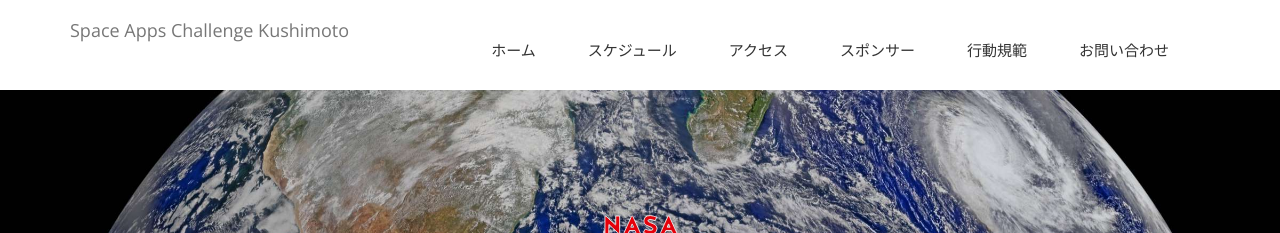
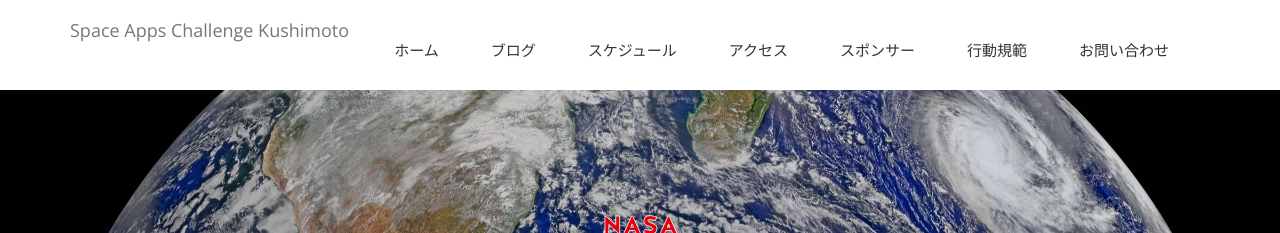
Before and after one commit to naogify/space-apps-kushimoto.github.io, a Jekyll site: the page built from index.html, in a window 1280 px wide and 900 px high. Shown: the top 233 px of the window. Built offline with Jekyll 4.4.1, drawn with Linux system fonts in a browser that asks for light colours; nearby versions of some CDN libraries; some web fonts are replaced.

Commit message:
NavbarとFooterのコメントアウトを解除

```diff
--- a/_includes/footer.html
+++ b/_includes/footer.html
@@ -7,7 +7,7 @@
         <div class="footer-manu">
           <ul>
             <li><a href="{{ site.baseurl }}/">ホーム</a></li>
-            <!-- <li><a href="{{ site.baseurl }}/blog">ブログ</a></li> -->
+            <li><a href="{{ site.baseurl }}/blog">ブログ</a></li>
             <li><a href="{{ site.baseurl }}/schedule">スケジュール</a></li>
             <li><a href="{{ site.baseurl }}/access">アクセス</a></li>
             <li><a href="{{ site.baseurl }}/sponsor">スポンサー</a></li>
--- a/_includes/header.html
+++ b/_includes/header.html
@@ -20,7 +20,7 @@
             <div class="collapse navbar-collapse" id="bs-example-navbar-collapse-1">
               <ul class="nav navbar-nav navbar-right">
                 <li><a href="{{ site.baseurl }}/">ホーム</a></li>
-                <!-- <li><a href="{{ site.baseurl }}/blog">ブログ</a></li> -->
+                <li><a href="{{ site.baseurl }}/blog">ブログ</a></li>
                 <li><a href="{{ site.baseurl }}/schedule">スケジュール</a></li>
                 <li><a href="{{ site.baseurl }}/access">アクセス</a></li>
                 <li><a href="{{ site.baseurl }}/sponsor">スポンサー</a></li>
```
